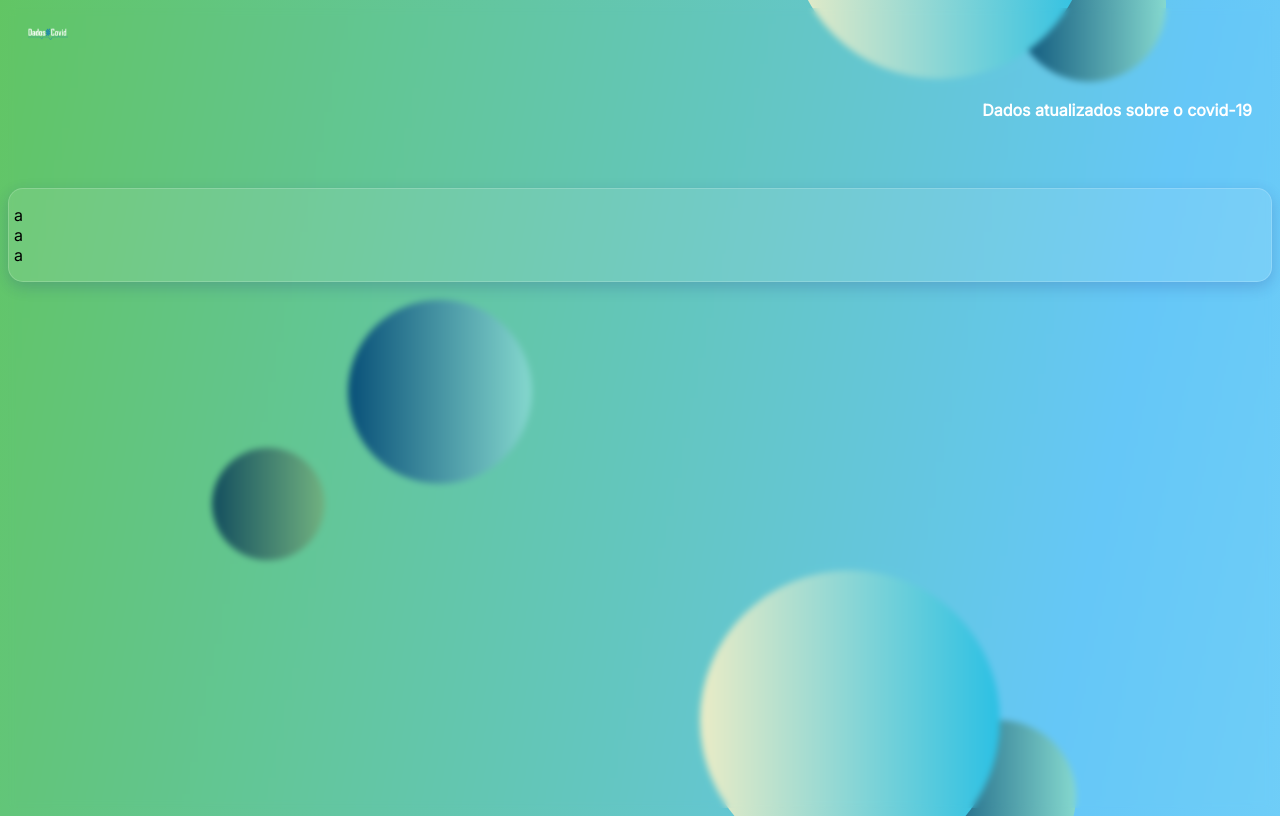
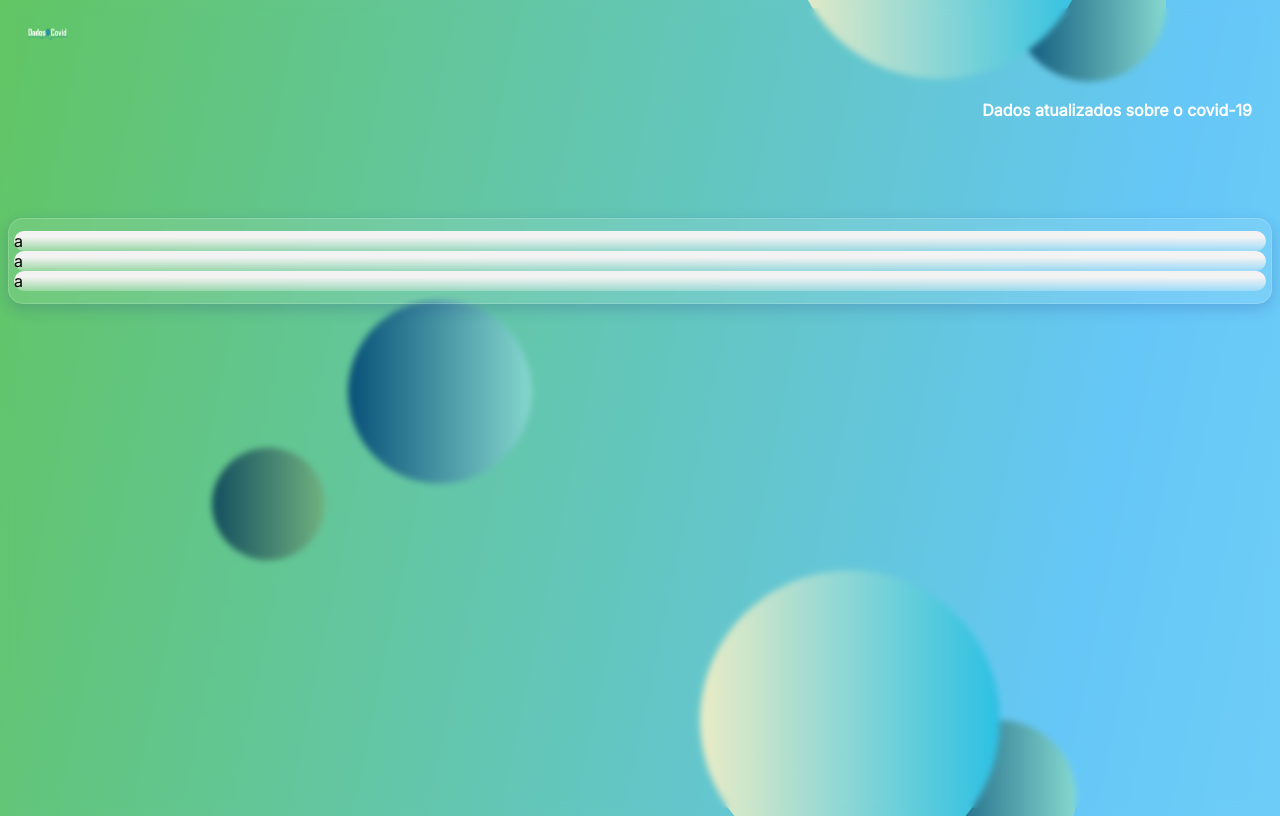
Before and after one commit to Klivinsthon/monitoramento-covid, a React (Create React App) app: page / in a window 1280 px wide. Built offline with nearby package versions, Linux system fonts and the light colour scheme.

Commit message:
Alterado estilo dos blocos dentro do painel geral

```diff
--- a/src/components/interface/css/interface.css
+++ b/src/components/interface/css/interface.css
@@ -6,6 +6,7 @@
 header {
   height: 20vh;
   padding: 20px 20px 0 20px;
+  margin-bottom: 30px;
 }
 
 .logo {
@@ -26,15 +27,21 @@ header {
 
 /* CONFIG PAINEL GERAL */
 .painel-geral {
-  padding: 1rem 5px;
+  padding: 12px 5px;
   background: rgba(255, 255, 255, 0.1);
   -moz-box-shadow: 0 8px 32px 0 rgba(31, 38, 135, 0.37);
   -webkit-box-shadow: 0 8px 32px 0 rgba(31, 38, 135, 0.37);
   box-shadow: 0 5px 15px 0 rgba(31, 38, 135, 0.2);
   backdrop-filter: blur(6px);
   -webkit-backdrop-filter: blur(6px);
+  -webkit-border-radius: 15px;
+  -moz-border-radius: 15px;
   border-radius: 15px;
   border: 1px solid rgba(255, 255, 255, 0.18);
 }
+.painel-geral div {
+  border-radius: 15px;
+  background: linear-gradient(180deg, #f4f3f3 30.36%, rgba(255, 255, 255, 0.1) 118.3%);
+}
 
 /*# sourceMappingURL=interface.css.map */
--- a/src/components/interface/sass/interface.scss
+++ b/src/components/interface/sass/interface.scss
@@ -5,6 +5,7 @@
 header {
     height: 20vh;
     padding: 20px 20px 0 20px;
+    margin-bottom: 30px;
 }
 
 .logo {
@@ -25,13 +26,20 @@ header {
 
 /* CONFIG PAINEL GERAL */
 .painel-geral {
-    padding: 1rem 5px;
+    padding: 12px 5px;
     background: rgba(255, 255, 255, 0.1);
     -moz-box-shadow: 0 8px 32px 0 rgba(31, 38, 135, 0.37);
     -webkit-box-shadow: 0 8px 32px 0 rgba(31, 38, 135, 0.37);
     box-shadow: 0 5px 15px 0 rgba(31, 38, 135, 0.2);
     backdrop-filter: blur(6px);
     -webkit-backdrop-filter: blur(6px);
+    -webkit-border-radius: 15px;
+    -moz-border-radius: 15px;
     border-radius: 15px;
     border: 1px solid rgba(255, 255, 255, 0.18);
+
+    div {
+        border-radius: 15px;
+        background: linear-gradient(180deg, #f4f3f3 30.36%, rgba(255, 255, 255, 0.1) 118.30%);
+    }
 }
```
Also changed, not shown: 1 other file (tests, documents, lock files or other folders).
